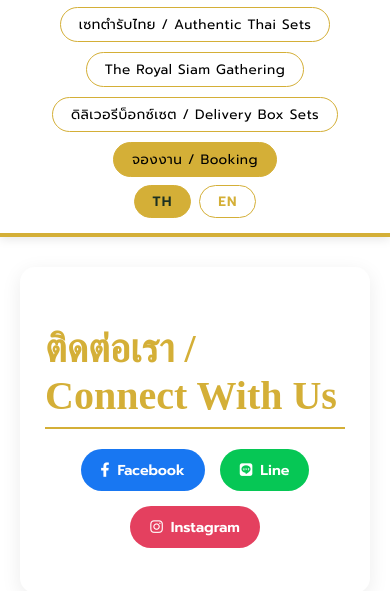
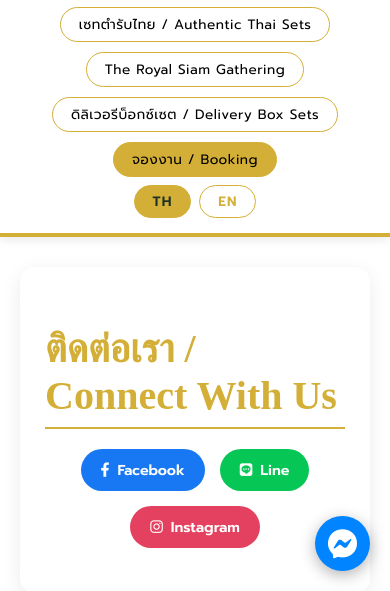
Before and after one commit to kenkingplus2016-hub/khruathai-london, a website: page public/booking.html in a window 390 px wide. Shown: the part 253-844 px from the top of the page. Drawn offline with nearby package versions, Linux system fonts and the light colour scheme; no server answers; a web font is replaced by a local one.

Commit message:
Switch to Facebook Messenger

```diff
--- a/public/booking.html
+++ b/public/booking.html
@@ -781,18 +781,45 @@
     <script src="mobile-menu.js"></script>
 
 
-<!--Start of Tawk.to Script-->
-<script type="text/javascript">
-var Tawk_API=Tawk_API||{}, Tawk_LoadStart=new Date();
-(function(){
-var s1=document.createElement("script"),s0=document.getElementsByTagName("script")[0];
-s1.async=true;
-s1.src='https://embed.tawk.to/6a3fb7427e16581d479c0473/1js4e7nkp';
-s1.charset='UTF-8';
-s1.setAttribute('crossorigin','*');
-s0.parentNode.insertBefore(s1,s0);
-})();
-</script>
-<!--End of Tawk.to Script-->
+
+
+<!-- Messenger Floating Button -->
+<a href="https://m.me/61589177574118" target="_blank" class="messenger-float">
+    <i class="fab fa-facebook-messenger"></i>
+</a>
+<style>
+.messenger-float {
+    position: fixed;
+    bottom: 25px;
+    right: 25px;
+    background-color: #0084FF;
+    color: #FFF;
+    border-radius: 50%;
+    width: 60px;
+    height: 60px;
+    display: flex;
+    justify-content: center;
+    align-items: center;
+    font-size: 35px;
+    box-shadow: 0 4px 15px rgba(0,0,0,0.3);
+    z-index: 9999;
+    transition: all 0.3s ease;
+    text-decoration: none;
+}
+.messenger-float:hover {
+    transform: scale(1.1);
+    background-color: #0073E6;
+    color: white;
+}
+@media (max-width: 768px) {
+    .messenger-float {
+        width: 55px;
+        height: 55px;
+        font-size: 30px;
+        bottom: 20px;
+        right: 20px;
+    }
+}
+</style>
 </body>
 </html>
```
Also changed, not shown: public/delivery.html (+40 -13 lines), public/index.html (+40 -13 lines), public/menu.html (+40 -13 lines), public/royal.html (+40 -13 lines).
